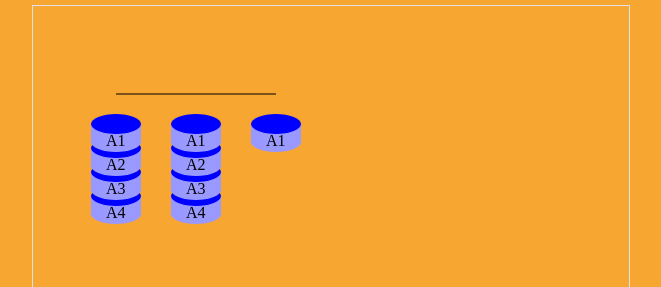
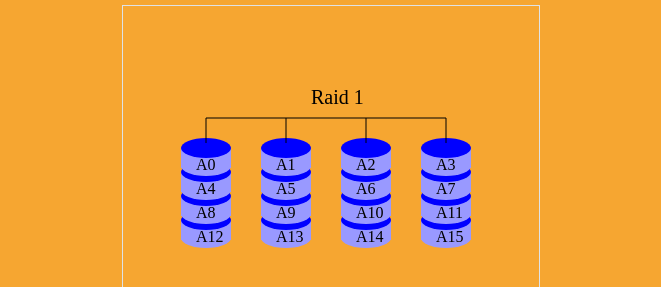
Before and after one commit to ShamelJij/canvasGrafikRaid, a plain HTML site: page index.html in a window 1280 px wide. Shown: the part 147-434 px from the top of the page, without its empty margins (309-970 px from the left). Drawn offline with nearby package versions, Linux system fonts and the light colour scheme.

Commit message:
raid1 und raid0 sind gut

```diff
--- a/app.js
+++ b/app.js
@@ -1,36 +1,48 @@
 var canvas = document.getElementById("grafik");
 var partitionen = 4;
-var platten = 2;
+var platten = 4 ;
 if (canvas && canvas.getContext){
     var context = canvas.getContext("2d");
-    partitionZeichnen(context, 0, 3, "A4");
-    partitionZeichnen(context, 0, 2, "A3");
-    partitionZeichnen(context, 0, 1, "A2");
-    partitionZeichnen(context, 0, 0, "A1");
-    partitionZeichnen(context, 1, 3, "A4");
-    partitionZeichnen(context, 1, 2, "A3");
-    partitionZeichnen(context, 1, 1, "A2");
-    partitionZeichnen(context, 1, 0, "A1");
-    partitionZeichnen(context, 2, 0, "A1");
-    verbindungsLinie(context, 0, 2, 0);
+    context.canvas.width = 80*platten;
+    context.canvas.height = 80 + 40*partitionen;
+    raid0(context, platten, partitionen);
+
 }
+
+function raid1(context, platten, partitionen){
+    for (let p = 0; p < platten; p++){
+                    for (let r = partitionen; r > 0; r--){
+                            partitionZeichnen(context, p, r, "A"+r);
+                    }
+            }
+    verbindungsLinie(context, 0, platten-1, 1);
+    context.fillStyle = "#000000";
+    context.font = '15pt serif';
+    context.fillText("Raid 1", 20 + 40*(platten-1), 50);
+}
+
 
 function verbindungsLinie(context, x1, x2, y){
     context.beginPath();
     context.moveTo(35+80*x1, 40+24*y);
     context.lineTo(35+80*x2, 40+24*y);
+    for(let i = x1; i <= x2; i++){
+        context.moveTo(35+80*i, 40+24*y);
+        context.lineTo(35+80*i, 40+24*y+25);
+    }
     context.stroke();
 }
 
-function partitionZeichnen(context, x, y, text){
-    context.fillStyle = "#9999ff";
+function partitionZeichnen(context, x, y, text, farbe = "#9999ff", farbe2 = "#0000ff"){
+
+    context.fillStyle = farbe;
     context.fillRect(10+80*x, 70+24*y, 50, 20);
     context.beginPath();
     context.ellipse(35+80*x, 88+24*y, 25, 10, 0, 0, Math.PI*2);
     //context.stroke();
     context.fill();
 
-    context.fillStyle = "#0000ff";
+    context.fillStyle = farbe2;
     context.beginPath();
     context.ellipse(35+80*x, 70+24*y, 25, 10, 0, 0, Math.PI*2);
     //context.stroke();
@@ -41,91 +53,14 @@ function partitionZeichnen(context, x, y, text){
     context.fillText(text, 25+80*x, 92+24*y);
 }
 
-// var services = ["paragraphs", "paragraphs", "paragraphs", "paragraphs", "paragraphs", "paragraphs", "paragraphs"];
-
-//   function serviceCircle() {
-//     var canvas = document.getElementById("wheelcanvas");
-//     if (canvas.getContext) {
-//       var outsideRadius = 360;
-//       var textRadius = 280;
-//       var insideRadius = 220;
-
-//       ctx = canvas.getContext("2d");
-//       ctx.clearRect(0,0,720,720); // 720 - 360 - 180 (500 - 250)
-
-
-//       ctx.strokeStyle = "#fff";
-//       ctx.lineWidth = 5;
-
-//       ctx.font = 'bold 18px Tahoma';
-
-//       for(var i = 0; i < 7; i++) {
-//         var angle = startAngle + i * arc;
-//         ctx.fillStyle = "#ffc000";
-
-//         ctx.translate(360 + Math.cos(angle + arc / 2) * textRadius, 360 + Math.sin(angle + arc / 2) * textRadius);
-//         // ctx.rotate(angle + arc / 2 + Math.PI / 2);
-//         var text = services[i];
-//         ctx.fillText(text, -ctx.measureText(text).width / 2, 0);
-//         ctx.restore();
-//       }
-
-//       //Arrow
-//       ctx.fillStyle = "#fff";
-//       ctx.beginPath();
-//       ctx.moveTo(250 - 4, 250 - (outsideRadius + 5));
-//       ctx.lineTo(250 + 4, 250 - (outsideRadius + 5));
-//       ctx.lineTo(250 + 4, 250 - (outsideRadius - 5));
-//       ctx.lineTo(250 + 9, 250 - (outsideRadius - 5));
-//       ctx.lineTo(250 + 0, 250 - (outsideRadius - 13));
-//       ctx.lineTo(250 - 9, 250 - (outsideRadius - 5));
-//       ctx.lineTo(250 - 4, 250 - (outsideRadius - 5));
-//       ctx.lineTo(250 - 4, 250 - (outsideRadius + 5));
-//       ctx.fill();
-//     }
-//   }
-
-// var canvas = document.getElementById("cylinder");
-// var ctx = canvas.getContext("2d");
-// drawCylinder(canvas, ctx, "lightblue", "black", 2);
-// function drawCylinder(canvas, ctx, fill, border, lineWidth)
-// {
-// 		canvas.width = 160;
-//     canvas.height = 175;
-//     ctx.translate(25,0);
-//     ctx.fillStyle = fill;
-//     ctx.lineWidth = lineWidth;
-//     ctx.lineCap = "round";
-//     ctx.lineJoin = "round";
-//     ctx.beginPath();
-//     ctx.moveTo(97.0, 156.7);
-//     ctx.lineTo(97.0, 17.7);
-//     ctx.lineTo(1.0, 17.7);
-//     ctx.lineTo(1.0, 156.7);
-//     ctx.lineTo(97.0, 156.7);
-//     ctx.closePath();
-//     ctx.fill();
-//     ctx.stroke();
-
-//     // layer1/Group/Path
-//     ctx.beginPath();
-//     ctx.moveTo(96.7, 156.2);
-//     ctx.bezierCurveTo(96.7, 165.3, 75.4, 172.7, 49.0, 172.7);
-//     ctx.bezierCurveTo(22.7, 172.7, 1.4, 165.3, 1.4, 156.2);
-//     ctx.bezierCurveTo(1.4, 147.2, 22.7, 139.8, 49.0, 139.8);
-//     ctx.bezierCurveTo(75.4, 139.8, 96.7, 147.2, 96.7, 156.2);
-//     ctx.closePath();
-//     ctx.fill();
-//     ctx.stroke();
-
-//     // layer1/Group/Path
-//     ctx.beginPath();
-//     ctx.moveTo(96.7, 17.4);
-//     ctx.bezierCurveTo(96.7, 26.5, 75.4, 33.8, 49.0, 33.8);
-//     ctx.bezierCurveTo(22.7, 33.8, 1.4, 26.5, 1.4, 17.4);
-//     ctx.bezierCurveTo(1.4, 8.4, 22.7, 1.0, 49.0, 1.0);
-//     ctx.bezierCurveTo(75.4, 1.0, 96.7, 8.4, 96.7, 17.4);
-//     ctx.closePath();
-//     ctx.fill();
-//     ctx.stroke();
-// }
+function raid0(context, platten, partitionen){
+    for (let p = 0; p < platten; p++){
+                    for (let r = partitionen; r > 0; r--){
+                            partitionZeichnen(context, p, r, "A"+ ((r-1)*platten + p));
+                    }
+            }
+    verbindungsLinie(context, 0, platten-1, 1);
+    context.fillStyle = "#000000";
+    context.font = '15pt serif';
+    context.fillText("Raid 1", 20 + 40*(platten-1), 50);
+}
```
Also changed, not shown: index.html (+1 -0 lines).
